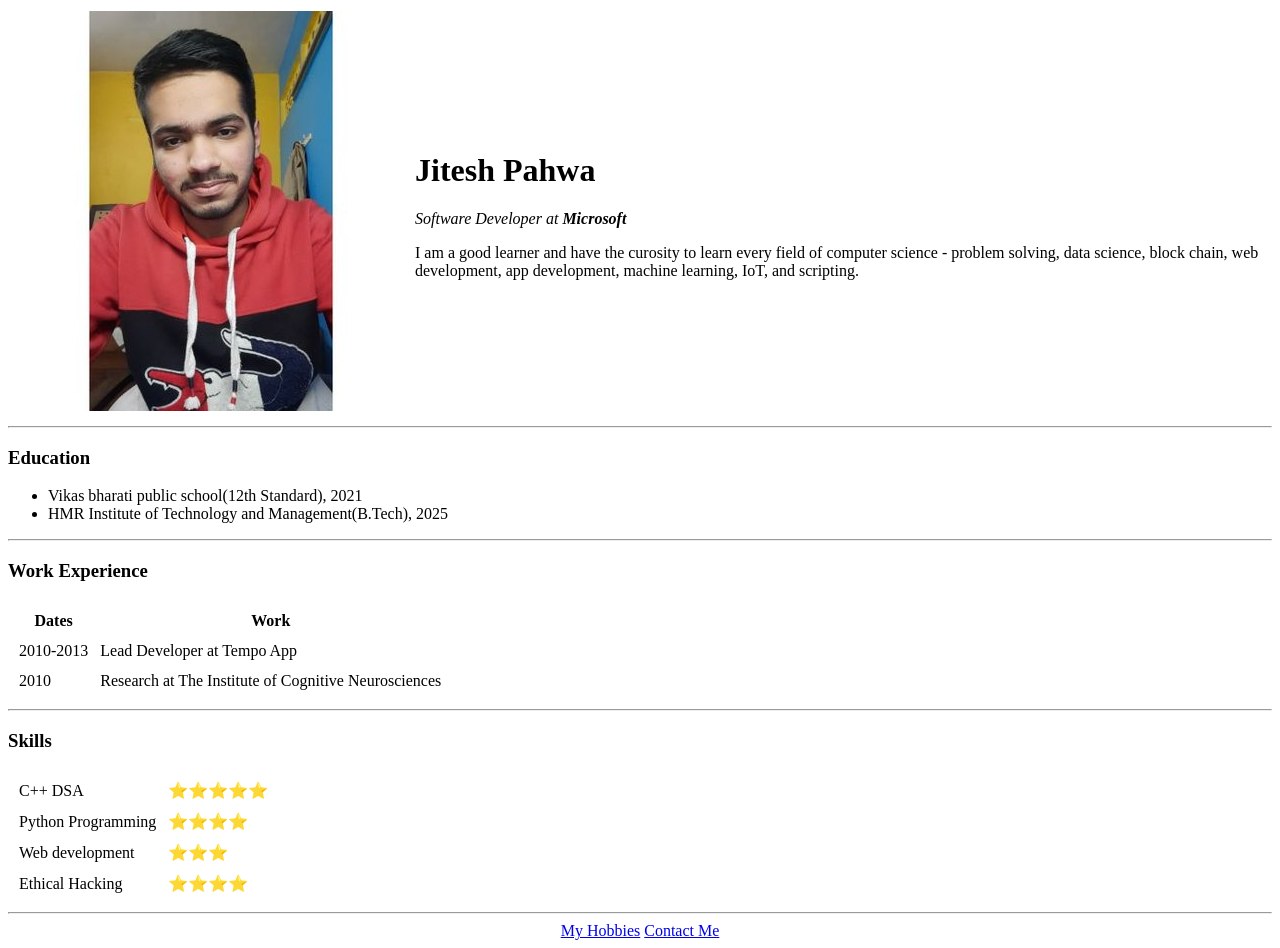
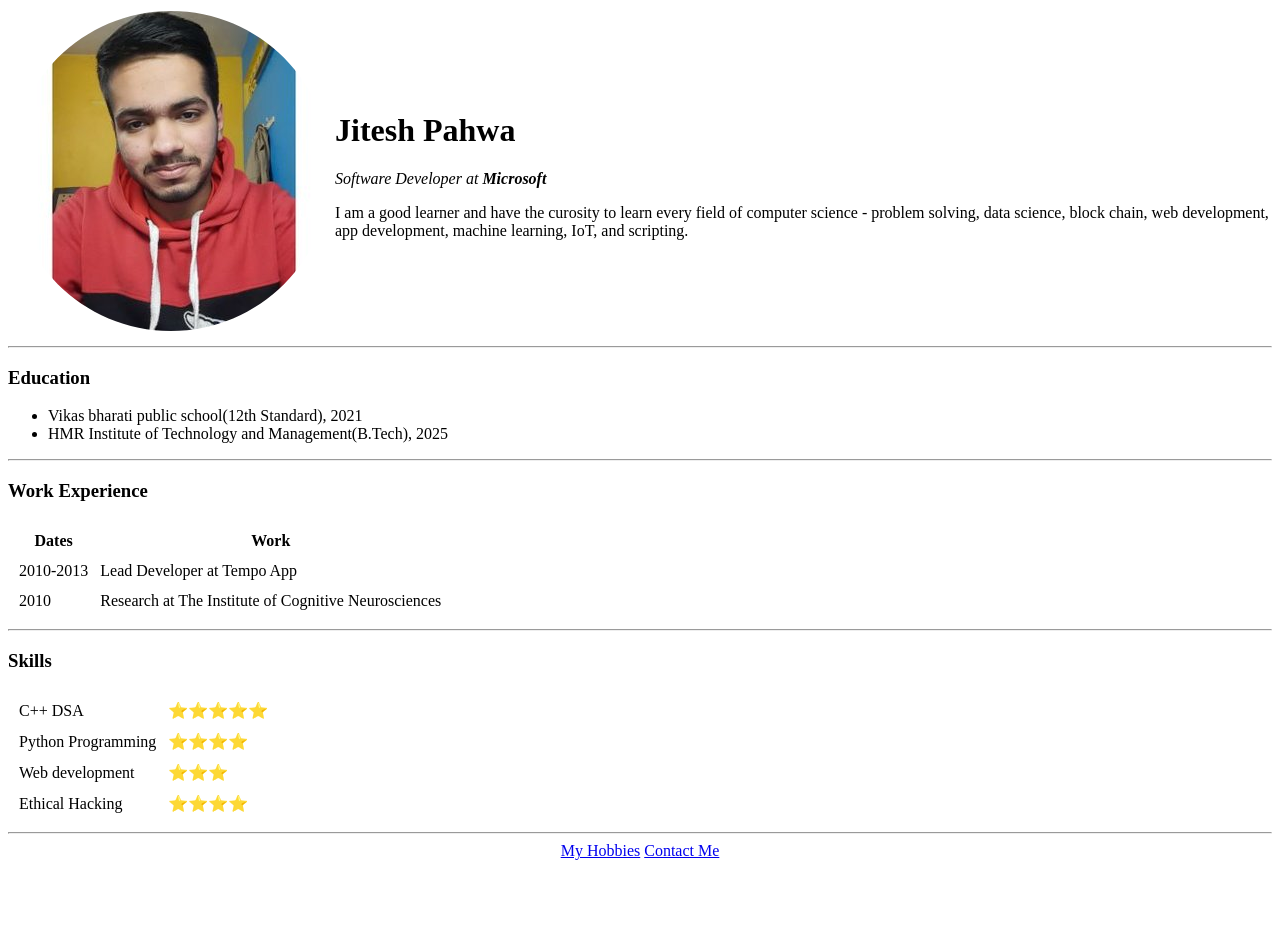
Before and after one commit to jiteshpahwa04/cv, a plain HTML site: page index.html in a window 1280 px wide. After the commit the page ends 868 px from the top, so only its background shows below. Drawn offline with Linux system fonts and the light colour scheme.

Commit message:
Changed the picture

```diff
--- a/index.html
+++ b/index.html
@@ -9,7 +9,7 @@
     <body>
         <table>
             <tr>
-                <td><img src="images/my_image.jpg" alt="Jitesh Profile Picture"></td>
+                <td><img src="images/my_image.png" alt="Jitesh Profile Picture"></td>
                 <td><h1>Jitesh Pahwa</h1>
                     <p><em>Software Developer at <strong>Microsoft</strong></em></p>
                     <p>
```
Also changed, not shown: images/my_image.jpg (deleted), images/my_image.png (added).
